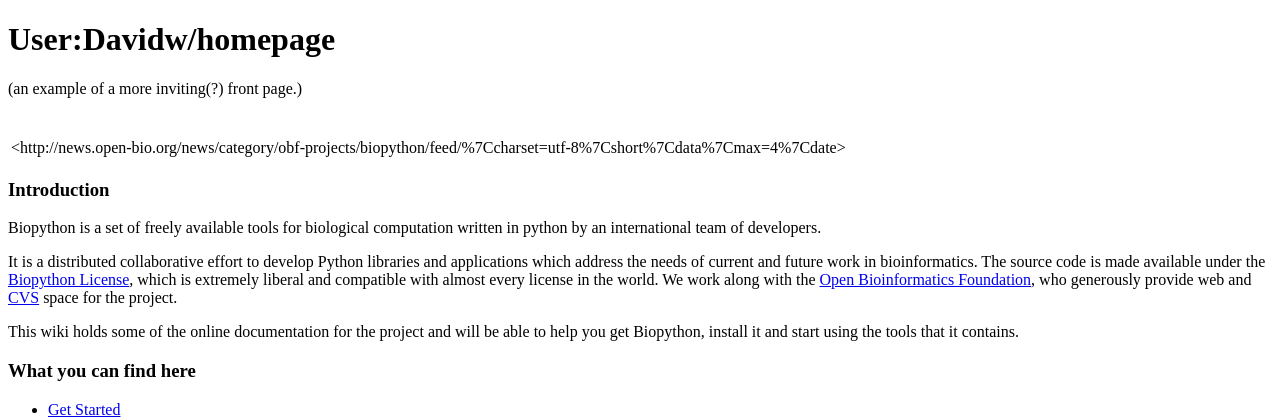
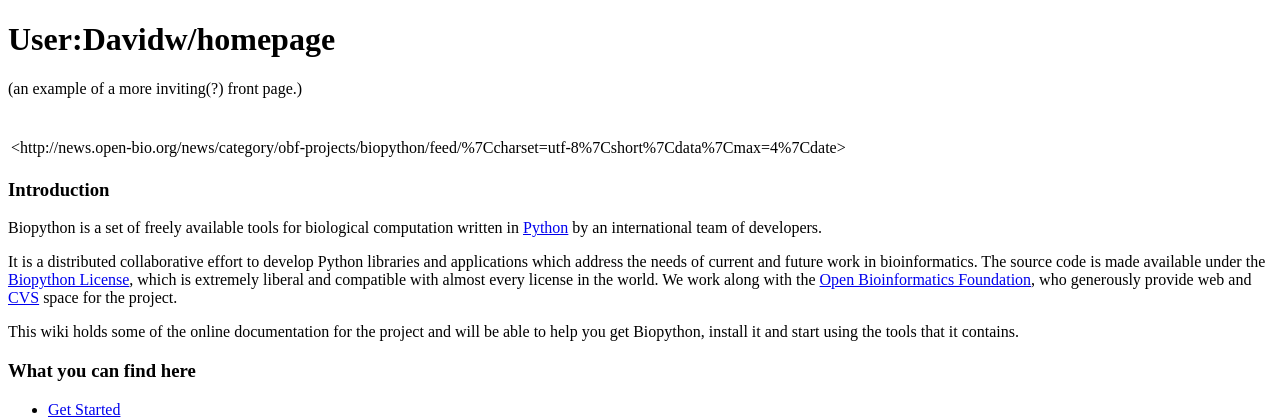
Before and after one commit to biopython/biopython.github.io, a Jekyll site: the page built from wiki/User_Davidw/homepage.md, in a window 1280 px wide. Shown: the top 419 px of the page. Built offline with Jekyll 4.4.1, drawn with Linux system fonts in a browser that asks for light colours; part of the change alters nothing that is shown.

Commit message:
/* Introduction */

```diff
--- a/wiki/User_Davidw/homepage.md
+++ b/wiki/User_Davidw/homepage.md
@@ -13,7 +13,8 @@ layout: wiki
 ### Introduction
 
 Biopython is a set of freely available tools for biological computation
-written in python by an international team of developers.
+written in [Python](http://www.python.org) by an international team of
+developers.
 
 It is a distributed collaborative effort to develop Python libraries and
 applications which address the needs of current and future work in
```
Also changed, not shown: 1 other file.
